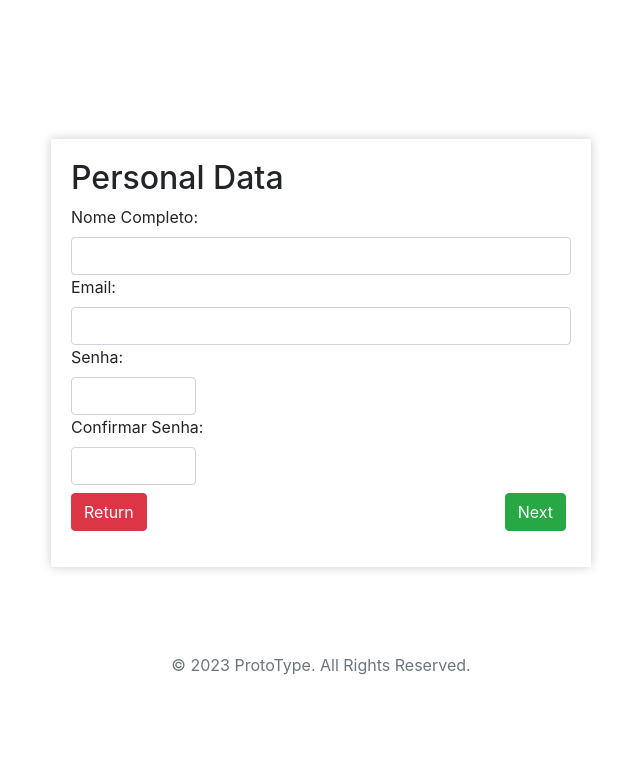
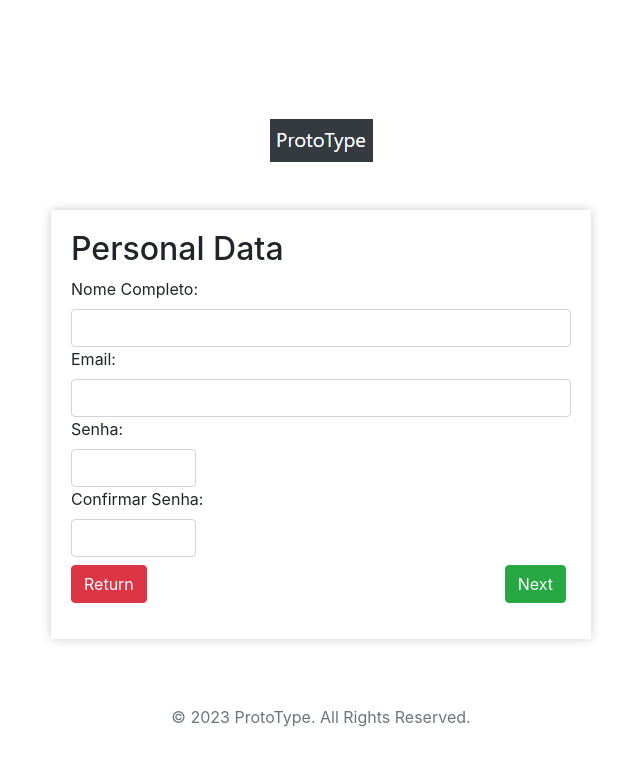
Before and after one commit to yurinjava/Ecommerce-prototype, a PHP site: page /create-account.php in a window 1280 px wide. Shown: the top 766 px of the page, without its empty margins (319-959 px from the left). Run offline with PHP 8.4, Linux system fonts and the light colour scheme.

Commit message:
fixes #2, fixes #8

```diff
--- a/create-account.php
+++ b/create-account.php
@@ -36,7 +36,7 @@
 <body  >
 
 
-
+<img src="assets/icons/logo.png" alt="Logo" class="logo">
 <div class="container mb-3">
     <div class="row justify-content-center mt-5 ">
         <div class="col-md-6 ">
--- a/login.php
+++ b/login.php
@@ -61,7 +61,9 @@
             <label for="password">Password:</label>
             <input type="password" class="form-control" name="password" id="password" placeholder="Password" required>
         </div>
-        <button type="submit" class="btn btn-primary btn-block">Log In</button>
+        <a href="home.php" class="btn btn-danger w-25">return</a>
+        <button type="submit" class="btn btn-primary w-50">Log In</button>
+
     </form>
     <p class="quote">First time? <a href="create-account.php">Create your account.</a></p>
 </div>
--- a/style/createAccount.css
+++ b/style/createAccount.css
@@ -1,17 +1,16 @@
 
-body{
+body {
     display: flex;
     flex-direction: column;
     align-items: center;
     justify-content: center;
     height: 100vh;
-    background-color: #b4b5b6;
-
+    background-color: #f8f9fa;
 }
 
 #footerCreateAccount{
-    margin-top: 100px;
-    padding-top: 70px;
+    margin-top: 80px;
+    padding-top: 50px;
 }
 
 form{
@@ -21,7 +20,9 @@ form{
 .logo {
     max-width: 100%;
     height: auto;
-    margin-bottom: 20px;
+    margin-bottom: 0px;
+    margin-top: 80px;
+
 }
 #cidade{
     margin-bottom: 70px;
```
